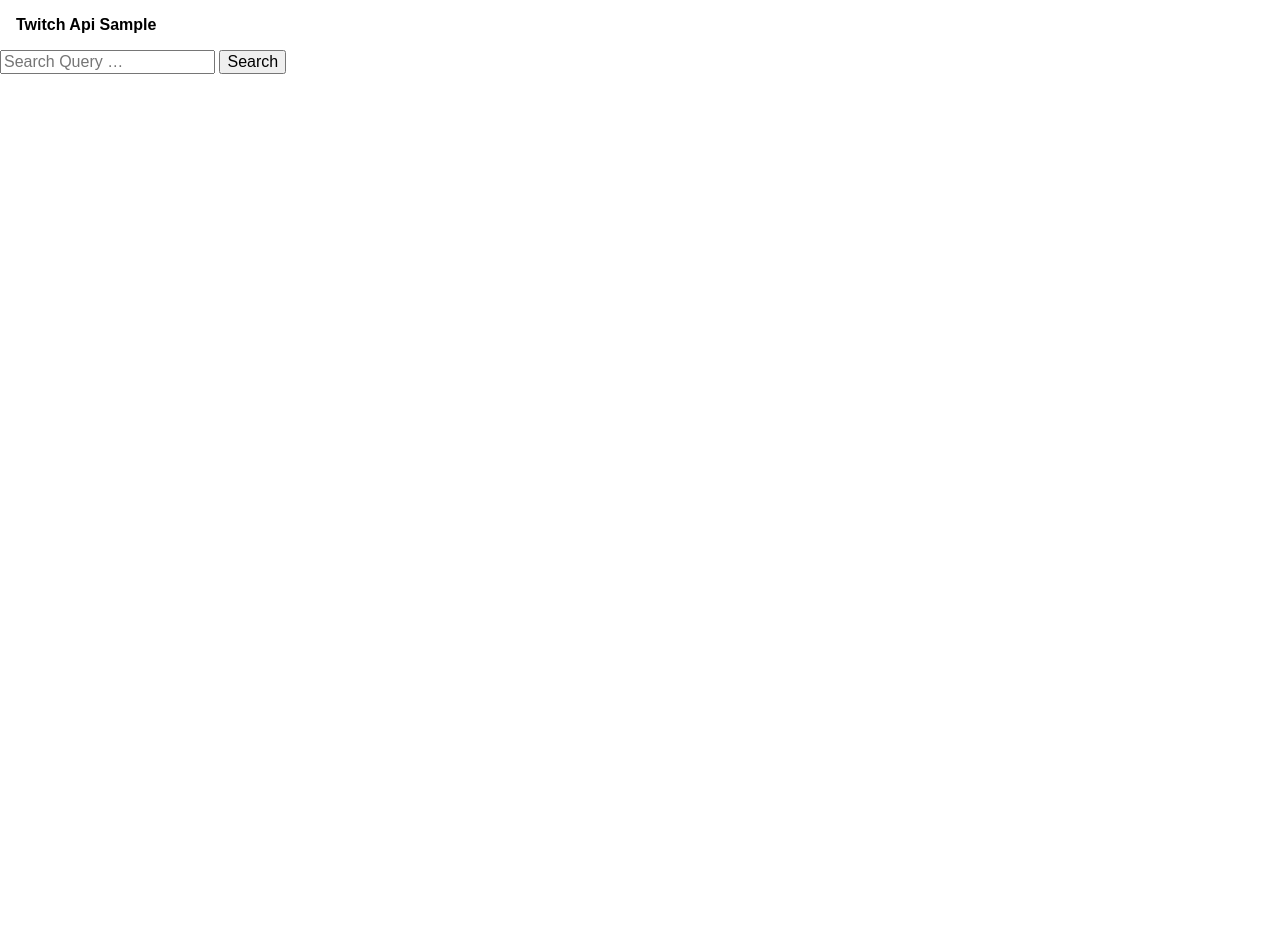
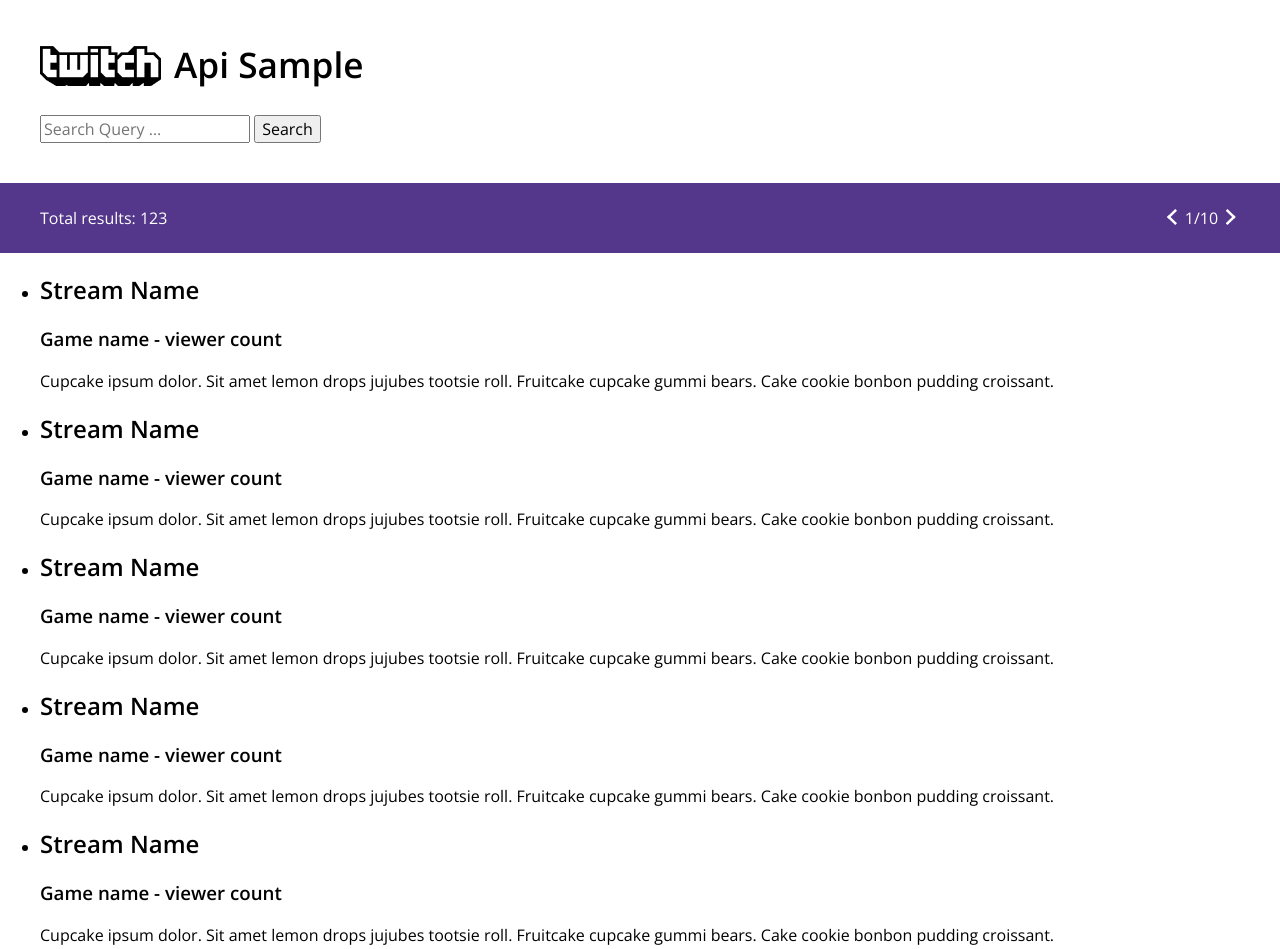
Before and after one commit to rjfranco/twitch-api-sample, a plain HTML site: page app/index.html in a window 1280 px wide. Before the commit the page ends 800 px from the top, so only its background shows below. Drawn offline with nearby package versions, Linux system fonts and the light colour scheme.

Commit message:
Adding some header styles

```diff
--- a/app/index.html
+++ b/app/index.html
@@ -7,11 +7,46 @@
 </head>
 <body>
   <header>
-    <h1>Twitch Api Sample</h1>
+    <h1><img src="img/twitch-logo.png" alt="Twitch" /> Api Sample</h1>
     <input type="text" placeholder="Search Query …" />
     <button type="submit">Search</button>
   </header>
-  <section class="results">
-  </section>
+  <div class="result-information">
+    <p class="totals">
+      Total results: 123
+    </p>
+    <nav>
+      <button><img src="img/arrow.svg" alt="left" /></button>
+      <span class="current-page">1/10</span>
+      <button><img src="img/arrow.svg" alt="right" /></button>
+    </nav>
+  </div>
+  <ul class="results">
+    <li>
+      <h2>Stream Name</h2>
+      <h3>Game name - viewer count</h3>
+      <p>Cupcake ipsum dolor. Sit amet lemon drops jujubes tootsie roll. Fruitcake cupcake gummi bears. Cake cookie bonbon pudding croissant.</p>
+    </li>
+    <li>
+      <h2>Stream Name</h2>
+      <h3>Game name - viewer count</h3>
+      <p>Cupcake ipsum dolor. Sit amet lemon drops jujubes tootsie roll. Fruitcake cupcake gummi bears. Cake cookie bonbon pudding croissant.</p>
+    </li>
+    <li>
+      <h2>Stream Name</h2>
+      <h3>Game name - viewer count</h3>
+      <p>Cupcake ipsum dolor. Sit amet lemon drops jujubes tootsie roll. Fruitcake cupcake gummi bears. Cake cookie bonbon pudding croissant.</p>
+    </li>
+    <li>
+      <h2>Stream Name</h2>
+      <h3>Game name - viewer count</h3>
+      <p>Cupcake ipsum dolor. Sit amet lemon drops jujubes tootsie roll. Fruitcake cupcake gummi bears. Cake cookie bonbon pudding croissant.</p>
+    </li>
+    <li>
+      <h2>Stream Name</h2>
+      <h3>Game name - viewer count</h3>
+      <p>Cupcake ipsum dolor. Sit amet lemon drops jujubes tootsie roll. Fruitcake cupcake gummi bears. Cake cookie bonbon pudding croissant.</p>
+    </li>
+  </ul>
 </body>
 </html>
--- /dev/null
+++ b/app/scss/_document.scss
@@ -0,0 +1,3 @@
+body {
+  font-family: 'Open Sans', sans-serif;
+}
--- /dev/null
+++ b/app/scss/_header.scss
@@ -0,0 +1,14 @@
+header {
+  margin: 2.5rem;
+
+  h1 {
+    font-size: 2.2rem;
+
+    img {
+      height: 2.5rem;
+      margin-bottom: .3rem;
+      margin-right: .25rem;
+      vertical-align: middle;
+    }
+  }
+}
--- /dev/null
+++ b/app/scss/_result-information.scss
@@ -0,0 +1,35 @@
+.result-information {
+  background: $twitch-purple;
+  color: $white;
+  display: flex;
+  font-size: 1rem;
+  justify-content: space-between;
+
+  .totals {
+    margin: 1.5rem 2.5rem;
+  }
+
+  nav {
+    margin: 1.5rem 2.5rem;
+  }
+
+  button {
+    background: none;
+    border: 0;
+    cursor: pointer;
+    margin: 0 .25rem;
+    padding: 0;
+
+    img {
+      height: 1rem;
+      margin-bottom: .25rem;
+      vertical-align: middle;
+    }
+  }
+
+  button:last-of-type {
+    img {
+      transform: rotate(180deg);
+    }
+  }
+}
--- /dev/null
+++ b/app/scss/_variables.scss
@@ -0,0 +1,2 @@
+$twitch-purple: #54378b;
+$white: #fff;
--- a/app/scss/styles.scss
+++ b/app/scss/styles.scss
@@ -1,6 +1,7 @@
+@import url(https://fonts.googleapis.com/css?family=Open+Sans:400,600);
+
+@import 'variables';
 @import 'normalize';
-
-h1 {
-  font-size: 1rem;
-  margin: 1rem;
-}
+@import 'document';
+@import 'header';
+@import 'result-information';
```
Also changed, not shown: app/img/arrow.svg (added), app/img/twitch-logo.png (added), app/styles/styles.css.
